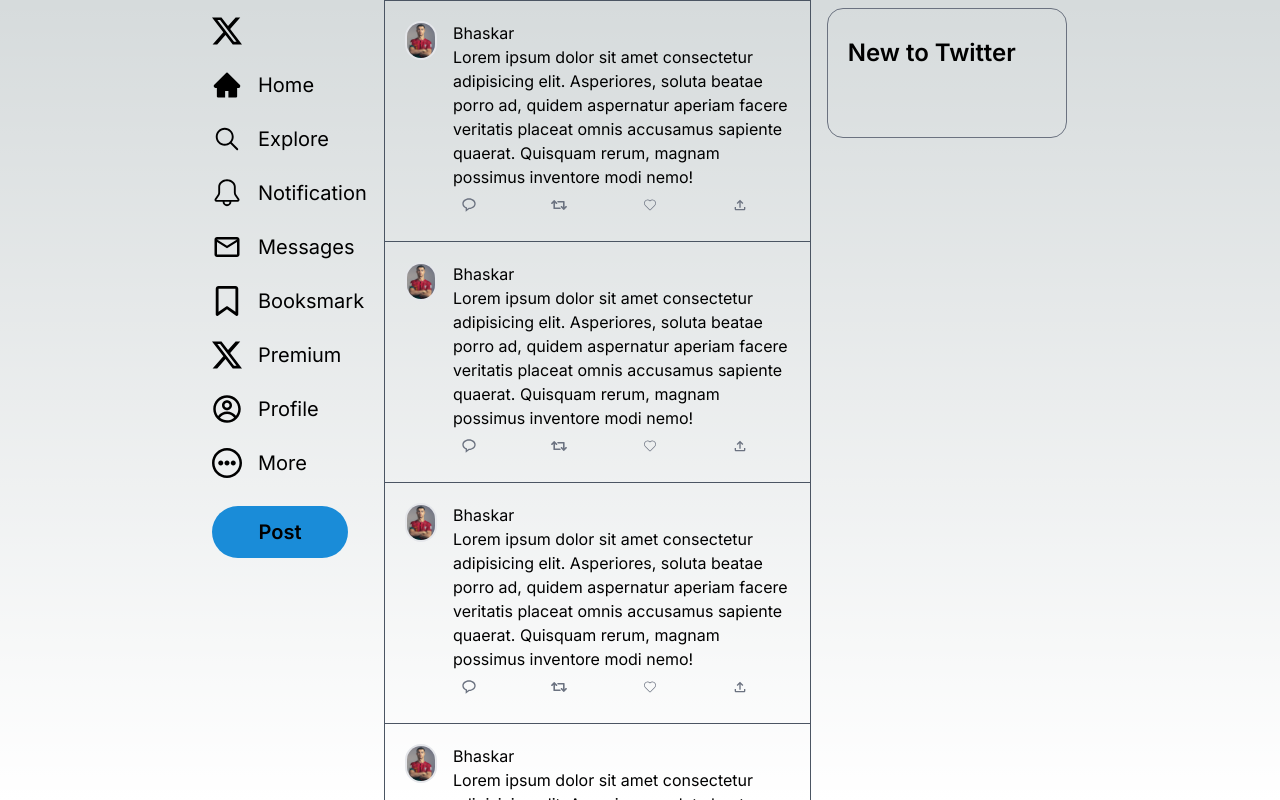
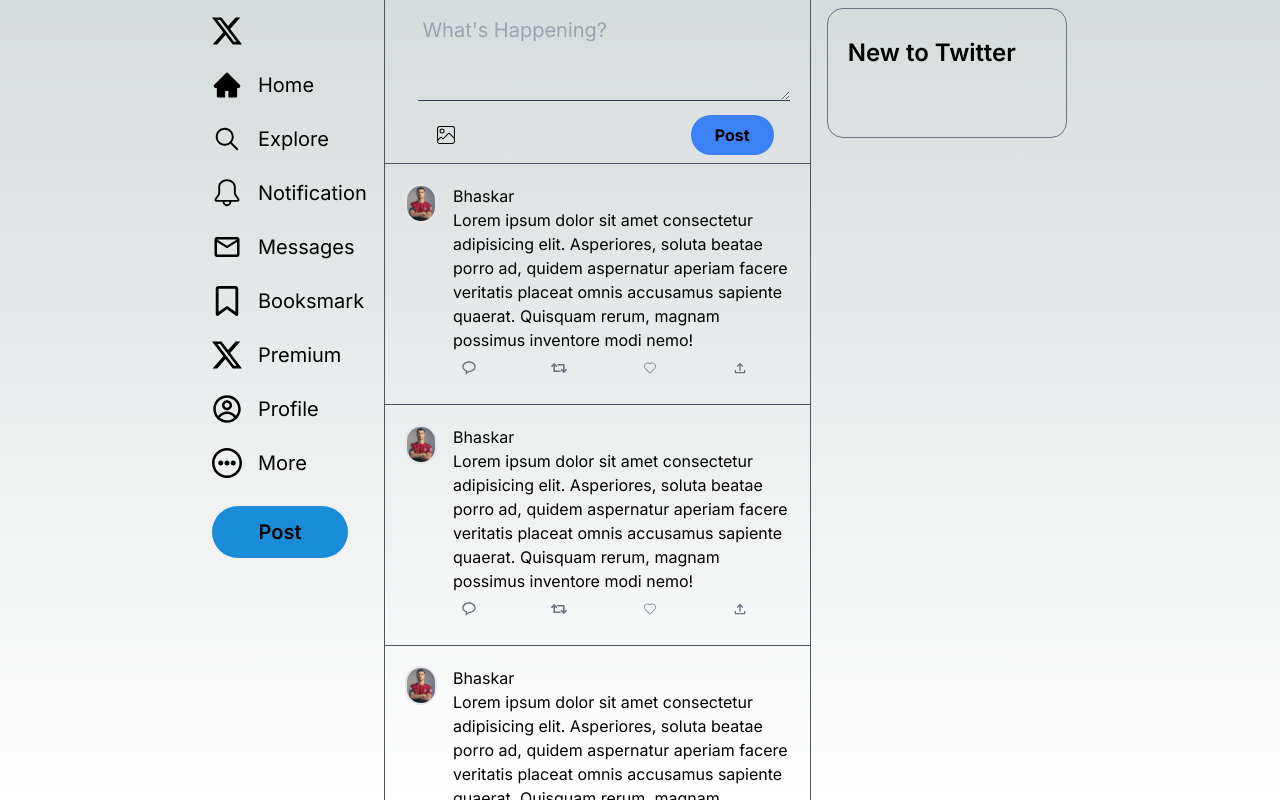
Before and after one commit to krishnadobhal/Twitter_clone, a Next.js app in the folder client/: page / in a window 1280 px wide. Built offline with nearby package versions, Linux system fonts and the light colour scheme; no server answers.

Commit message:
Created AddTweet  Component For posting a Tweet

```diff
--- /dev/null
+++ b/client/src/app/components/AddTweet/index.tsx
@@ -0,0 +1,35 @@
+import Image from 'next/image'
+import React, { useCallback } from 'react'
+import { CiImageOn } from "react-icons/ci";
+
+
+export const AddTweet = ({user}:any):React.ReactNode => {
+
+  const handleSelectImage=useCallback(()=>{
+    const input=document.createElement('input');
+    input.setAttribute('type',"file");
+    input.setAttribute("accept","image/*");
+    input.click();
+  },[])
+
+  return (
+
+            <div className='grid grid-flow-col grid-col-12 gap-3 pt-4'>
+            <div className='col-span-1 h-fit w-fit rounded-3xl overflow-hidden ml-3'>
+              {
+                user?.profileImageURL &&(
+                 user && user.profileImageURL && (<Image src={user?.profileImageURL} alt="user-image"  height={50} width={50} />)
+                )
+              }
+            </div>
+            <div className='col-span-11 pr-5'>
+              <textarea placeholder={"What's Happening?"} rows={3} className=' px-1 bg-transparent border-b border-slate-700 w-full text-xl '>
+              </textarea>
+            <div className='flex justify-between px-4 my-2 items-center'>
+              <CiImageOn onClick={handleSelectImage} className='text-2xl '/>
+              <button className='bg-blue-500 py-2 rounded-3xl px-6 font-bold'>Post</button>
+            </div>
+            </div>
+            </div>
+  )
+}
--- a/client/src/app/globals.css
+++ b/client/src/app/globals.css
@@ -44,3 +44,7 @@
     /* Firefox */
   }
 }
+
+*:focus{
+  outline: none;
+}
--- a/client/src/app/page.tsx
+++ b/client/src/app/page.tsx
@@ -18,6 +18,7 @@
 import { verifyGoogleTokenQuery } from "../../graphql/query/user";
 import { useCurrentUser } from "../../hooks/user";
 import { useQueryClient } from "@tanstack/react-query";
+import { AddTweet } from "./components/AddTweet";
 
 
 interface TwitterSidebarButton {
@@ -118,6 +119,9 @@
           </div>
         </div>
         <div className="col-span-5 border-r-[1px] border-l-[1px] border-gray-600 h-screen overflow-scroll no-scrollbar">
+          <div>
+            <AddTweet user={user}/>
+          </div>
           <FeedCard/>
           <FeedCard/>
           <FeedCard/>
```
